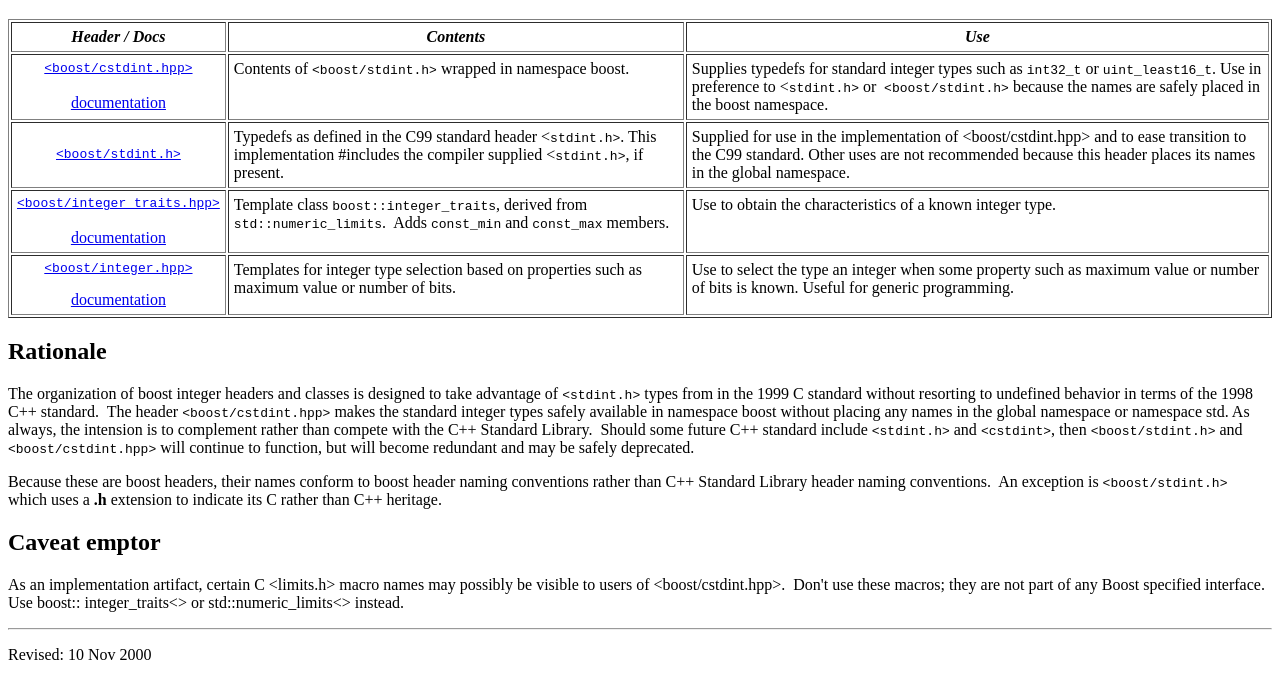
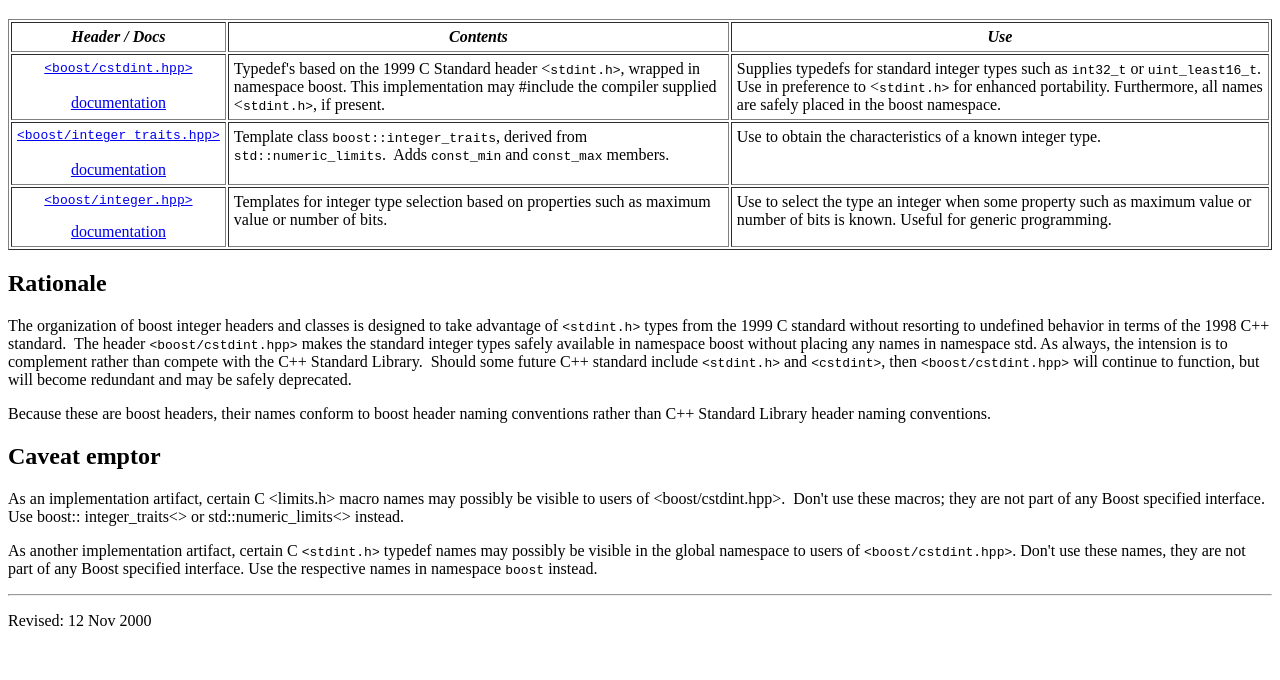
Before and after one commit to boostorg/integer, a plain HTML site: page index.htm in a window 1280 px wide. Shown: the part 167-847 px from the top of the page. After the commit the page ends 813 px from the top, so only its background shows below. Drawn offline with Linux system fonts and the light colour scheme.

Commit message:
removed boost/stdint.h from documentation
[SVN r8175]

```diff
--- a/index.htm
+++ b/index.htm
@@ -34,19 +34,12 @@
       </a></code><a href="cstdint.htm"><br>
       documentation</a>
     </td>
-    <td valign="top">Contents of <code>&lt;boost/stdint.h&gt;</code> wrapped in namespace boost.</td>
+    <td valign="top">Typedef's based on the 1999 C Standard header &lt;<code>stdint.h&gt;</code>, wrapped in namespace boost.
+      This implementation may #include the compiler
+      supplied &lt;<code>stdint.h&gt;</code>, if present.  </td>
     <td valign="top">Supplies typedefs for standard integer types such as <code> int32_t</code> or <code>uint_least16_t</code>.
-      Use in preference to &lt;<code>stdint.h&gt;</code> or<code> &lt;boost/stdint.h&gt;</code>
-      because the names are safely placed in the boost namespace.</td>
-  </tr>
-  <tr>
-    <td align="center"><code><a href="../../boost/stdint.h">&lt;boost/stdint.h&gt;</a></code></td>
-    <td valign="top">Typedefs as defined in the C99 standard header &lt;<code>stdint.h&gt;</code>.
-      This implementation #includes the compiler
-      supplied &lt;<code>stdint.h&gt;</code>, if present.</td>
-    <td valign="top"> Supplied
-      for use in the implementation of &lt;boost/cstdint.hpp&gt; and to ease transition to the C99 standard.
-      Other uses are not recommended because this header places its names in the global namespace.&nbsp;</td>
+      Use in preference to &lt;<code>stdint.h&gt;</code>
+      for enhanced portability.  Furthermore, all names are safely placed in the boost namespace.</td>
   </tr>
   <tr>
     <td align="center"><code><a href="../../boost/integer_traits.hpp">&lt;boost/integer_traits.hpp&gt;</a></code><br>
@@ -70,17 +63,16 @@
 
 <h2>Rationale</h2>
 <p>The organization of boost integer headers and classes is designed to take
-advantage of <code>&lt;stdint.h&gt;</code> types from in the 1999 C standard
+advantage of <code>&lt;stdint.h&gt;</code> types from the 1999 C standard
 without resorting to undefined behavior in terms of
 the 1998 C++ standard.&nbsp; The header <code>&lt;boost/cstdint.hpp&gt;</code>
-makes the standard integer types safely available in namespace boost without placing any names in the
-global namespace or namespace std. As always, the intension is to complement rather than
+makes the standard integer types safely available in namespace boost without placing any names in namespace std. As always, the intension is to complement rather than
 compete with the C++ Standard Library.&nbsp; Should some future C++ standard
-include <code>&lt;stdint.h&gt;</code> and <code>&lt;cstdint&gt;</code>, then <code>&lt;boost/stdint.h&gt;</code> and <code>&lt;boost/cstdint.hpp&gt;</code>
+include <code>&lt;stdint.h&gt;</code> and <code>&lt;cstdint&gt;</code>, then <code>&lt;boost/cstdint.hpp&gt;</code>
 will continue to function, but will become redundant and may be safely deprecated.</p>
 <p>Because these are boost headers, their names conform to boost header naming
-conventions rather than C++ Standard Library header naming conventions.&nbsp; An
-exception is <code>&lt;boost/stdint.h&gt; </code>which uses a <b> .h</b> extension to indicate its C rather than C++ heritage.</p>
+conventions rather than C++ Standard Library header naming conventions.
+
 <h2>Caveat emptor</h2>
 <p>As an
       implementation artifact, certain C &lt;limits.h&gt; macro names may possibly be
@@ -88,9 +80,17 @@ visible to users of &lt;boost/cstdint.hpp&gt;.&nbsp; Don't use these macros; the
 any Boost specified interface.&nbsp;
       Use boost:: integer_traits&lt;&gt; or std::numeric_limits&lt;&gt; instead.</p>
 
+<p>
+As another implementation artifact, certain C
+<code>&lt;stdint.h&gt;</code> typedef names may possibly be visible in the
+global namespace to users of <code>&lt;boost/cstdint.hpp&gt;</code>.
+Don't use these names, they are not part of any Boost specified
+interface.  Use the respective names in namespace <code>boost</code>
+instead.
+
 <hr>
 
-<p>Revised: <!--webbot bot="Timestamp" S-Type="EDITED" S-Format="%d %b %Y" startspan -->10 Nov 2000<!--webbot bot="Timestamp" endspan i-checksum="15233" -->
+<p>Revised: <!--webbot bot="Timestamp" S-Type="EDITED" S-Format="%d %b %Y" startspan -->12 Nov 2000<!--webbot bot="Timestamp" endspan i-checksum="15233" -->
 </p>
 
 </body>
```
Also changed, not shown: cstdint.htm (+4 -5 lines).
